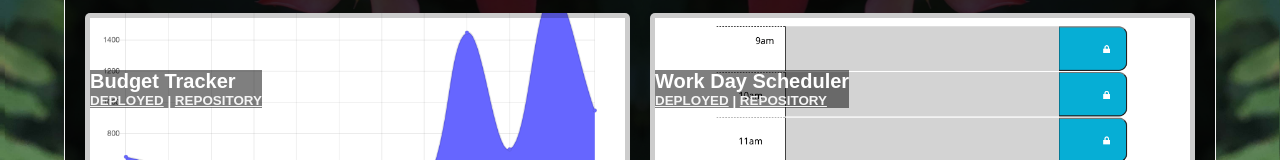
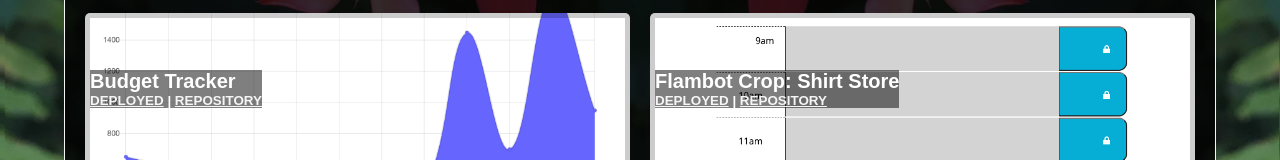
Before and after one commit to codykimb/react-portfolio, a React (Create React App) app: page / in a window 1280 px wide. Both pictures are taken after a click on the link "PORTFOLIO". Shown: the part 456-616 px from the top of the page. Built offline with nearby package versions, Linux system fonts and the light colour scheme.

Commit message:
added 3rd project to site

```diff
--- a/src/components/Project/index.js
+++ b/src/components/Project/index.js
@@ -34,10 +34,16 @@ const Project = () => {
       repository: 'https://github.com/codykimb/PWA-budget-tracker',
       class: "grid-item item-5"
     },
+    // {
+    //   name: 'Work Day Scheduler',
+    //   deployed: "https://codykimb.github.io/work-day-scheduler/",
+    //   repository: "https://github.com/drewvena/now-playing",
+    //   class: "grid-item item-6"
+    // },
     {
-      name: 'Work Day Scheduler',
-      deployed: "https://codykimb.github.io/work-day-scheduler/",
-      repository: "https://github.com/drewvena/now-playing",
+      name: 'Flambot Crop: Shirt Store',
+      deployed: "https://flambot-corp.herokuapp.com/",
+      repository: "https://github.com/drewvena/flambot-corp",
       class: "grid-item item-6"
     },
     // {
```
